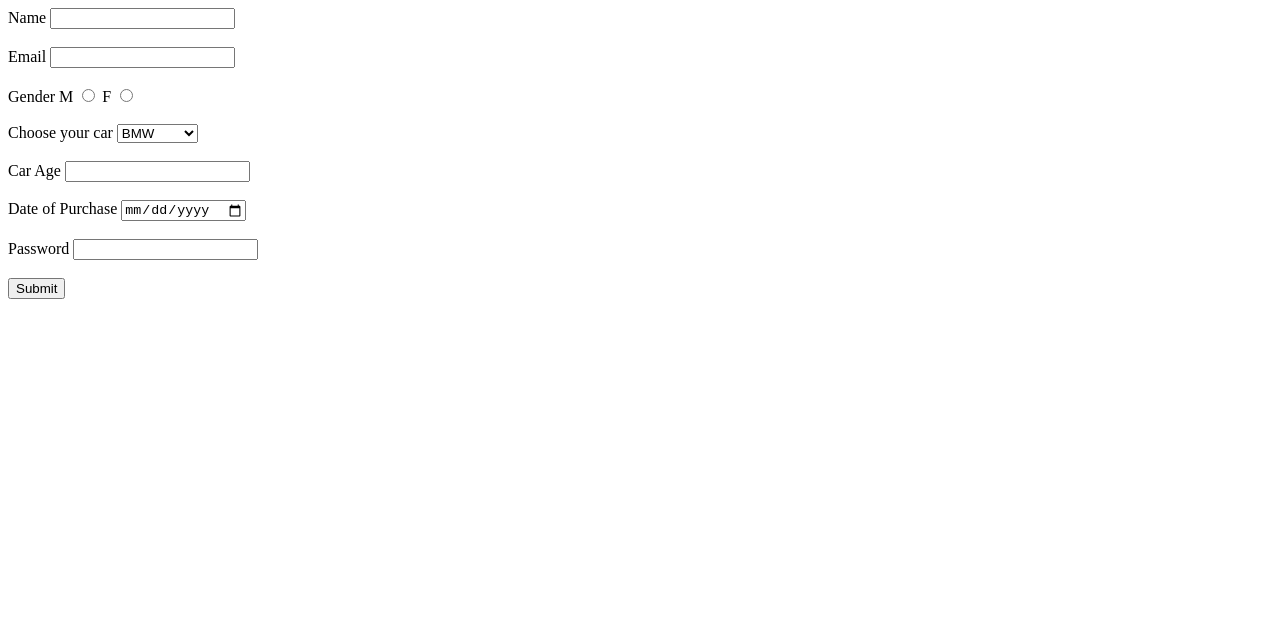
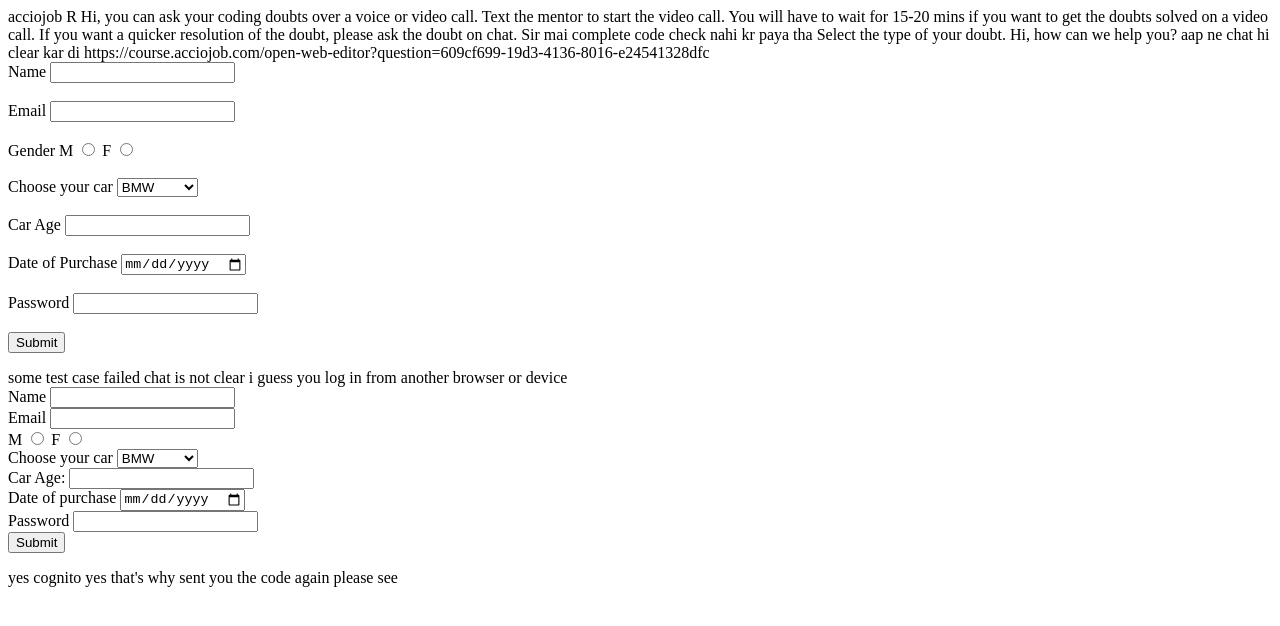
Before and after one commit to acciojob/car-insurance-form-Rajatkumar782, a website: page main.html in a window 1280 px wide. Drawn offline with Linux system fonts and the light colour scheme.

Commit message:
created a submission

```diff
--- a/main.html
+++ b/main.html
@@ -1,3 +1,16 @@
+acciojob
+
+R
+
+
+Hi, you can ask your coding doubts over a voice or video call. Text the mentor to start the video call.
+
+You will have to wait for 15-20 mins if you want to get the doubts solved on a video call. If you want a quicker resolution of the doubt, please ask the doubt on chat.
+Sir mai complete code check nahi kr paya tha
+Select the type of your doubt.
+Hi, how can we help you?
+aap ne chat hi clear kar di
+https://course.acciojob.com/open-web-editor?question=609cf699-19d3-4136-8016-e24541328dfc
 <!DOCTYPE html>
 
 <html>
@@ -59,3 +72,56 @@
 </body>
 
 </html>
+some test case failed
+chat is not clear
+i guess you log in from another browser or device
+<!DOCTYPE html>
+
+<html>
+
+<head>
+<link rel="stylesheet" href="styles.css">
+</head>
+
+<body>
+<!-- the entire body must be written by student -->
+
+<form id="my-form" method="post">
+<label for="name">Name</label>
+<input type="text" id="name" required>
+<br>
+<label for="email">Email</label>
+<input type="email" id="email" required>
+<br>
+<label for="gender_m">M</label>
+<input type="radio" id="gender_m" name="gender" required>
+<label for="gender">F</label>
+<input type="radio" id="gender_f" name="gender" required>
+<br>
+<label for="cars">Choose your car</label>
+<select name="cars" id="cars" required>
+<option>BMW</option>
+<option>Audi</option>
+<option>Mercedes</option>
+</select>
+<br>
+<label for="carage">Car Age:</label>
+<input type="number" id="carage" min="0" required>
+<br>
+<label for="dop">Date of purchase</label>
+<input type="date" id="dop" required>
+<br>
+<label for="password">Password</label>
+<input type="password" id="password" required>
+<br>
+<button type="submit">Submit</button>
+</form>
+
+<script type="text/javascript" src="./script.js">
+</script>
+
+</body>
+yes cognito
+yes that's why
+sent you the code again
+please see
```
Lines whose indentation alone changed are shown as unchanged.
